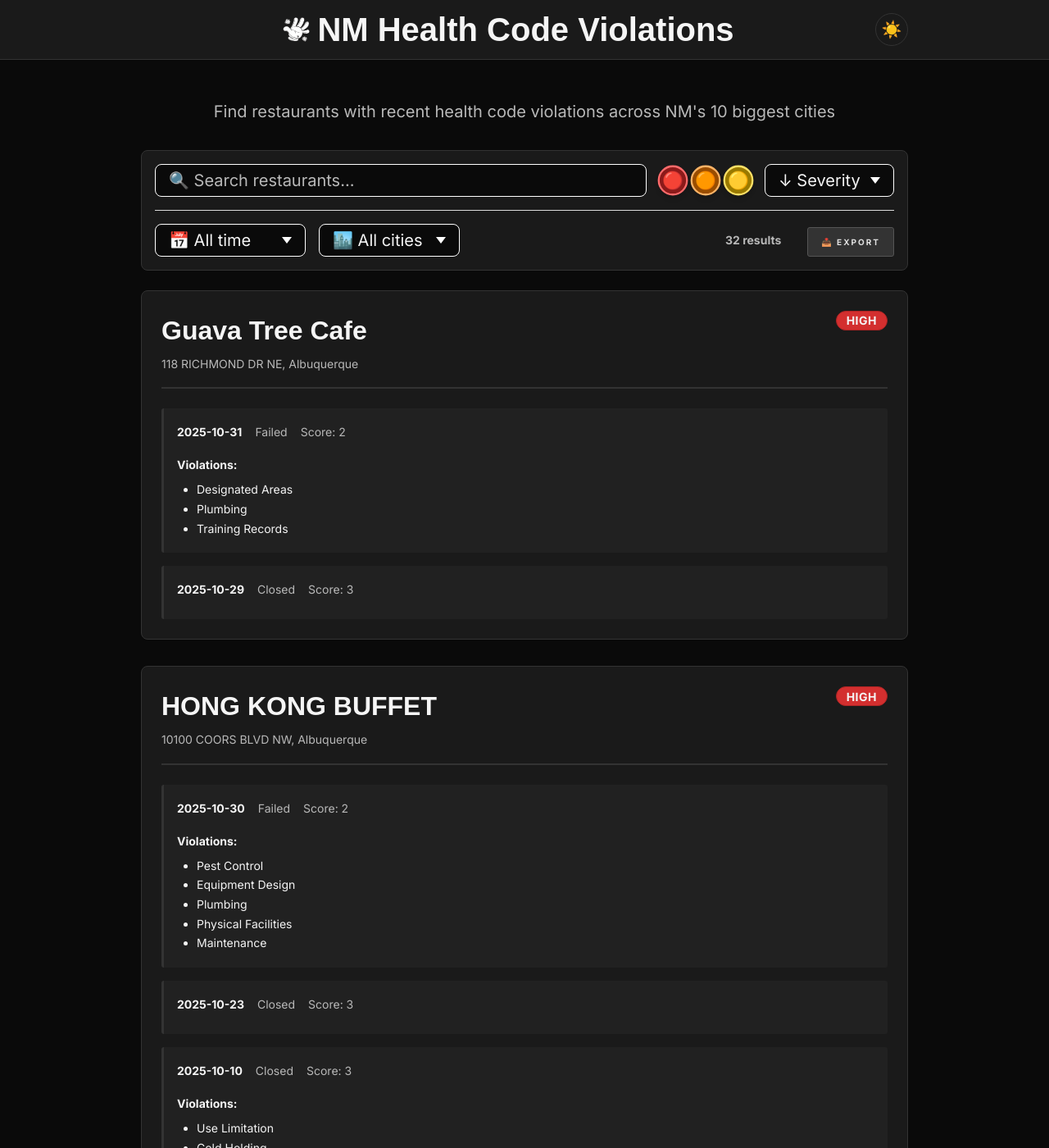
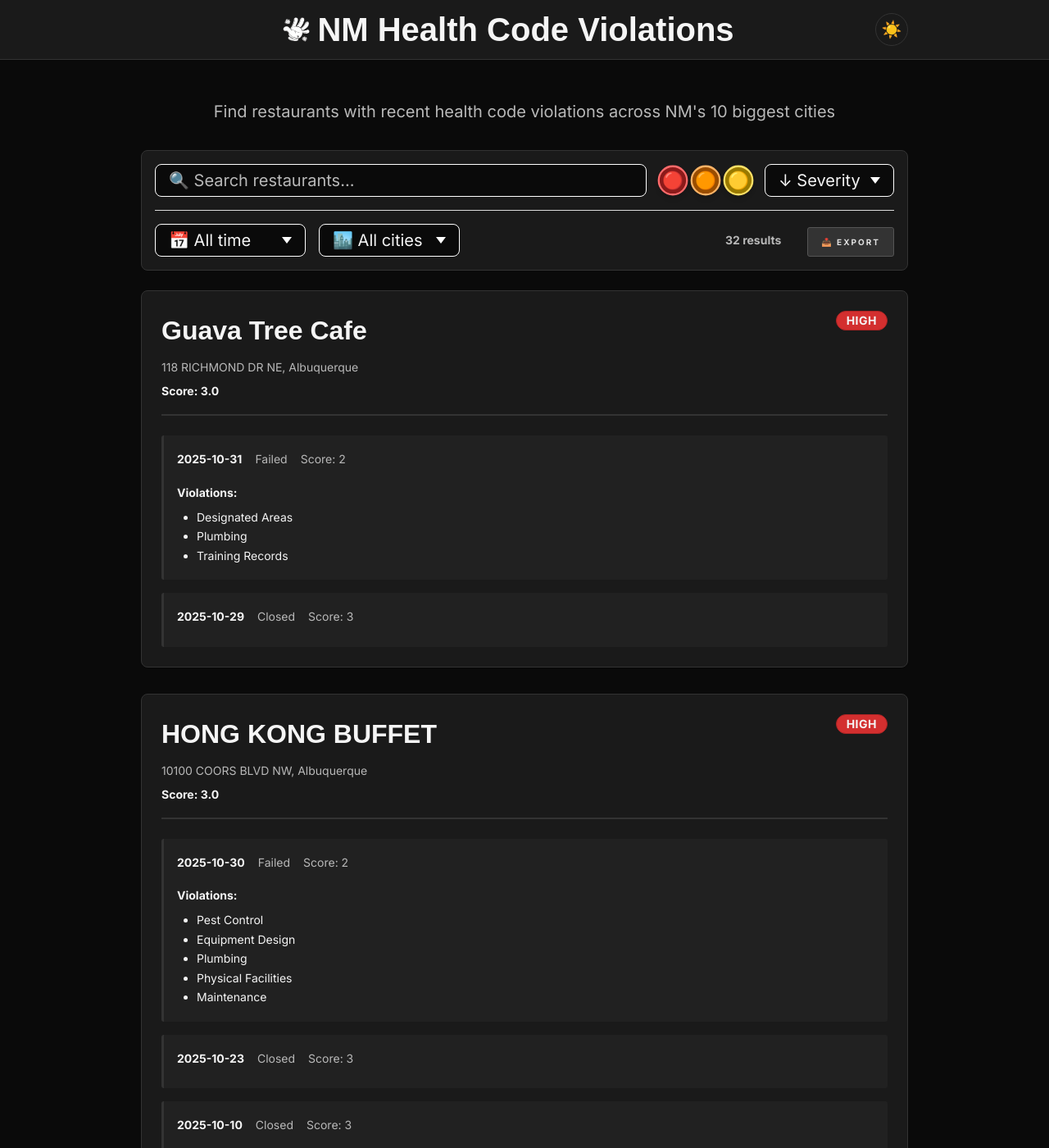
Before and after one commit to aindaco1/restaurant-locations, a Jekyll site: the page built from index.html, in a window 1280 px wide and 1400 px high. Shown: the whole window at 82% size. Built offline with Jekyll 4.4.1, drawn with Linux system fonts in a browser that asks for light colours; some web fonts are replaced; some of the changed text lies outside the part shown.

Commit message:
Add restaurant-level score display and CLOSED status tag

```diff
--- a/assets/partials/_components.scss
+++ b/assets/partials/_components.scss
@@ -541,6 +541,42 @@
     color: $text--muted;
     margin: 0;
   }
+
+  &__score {
+    font-size: $body-small--size;
+    font-weight: $weight--semibold;
+    color: $text--default;
+    margin: $space--xs 0 0 0;
+  }
+}
+
+// ===== Status Tags =====
+
+.status-tag {
+  display: inline-flex;
+  align-items: center;
+  height: 20px;
+  padding: 0 $space--sm;
+  border-radius: $radius--sm;
+  font-size: 10px;
+  font-weight: $weight--bold;
+  text-transform: uppercase;
+  letter-spacing: 0.5px;
+
+  &--closed {
+    background: $color--danger;
+    color: $text--inverse;
+    animation: pulse 2s infinite;
+  }
+}
+
+@keyframes pulse {
+  0%, 100% {
+    opacity: 1;
+  }
+  50% {
+    opacity: 0.7;
+  }
 }
 
 // ===== Inspection Sub-cards =====
--- a/assets/partials/_dark-mode.scss
+++ b/assets/partials/_dark-mode.scss
@@ -48,6 +48,16 @@
 
   .restaurant-card__address {
     color: #b8b8b8;
+  }
+
+  .restaurant-card__score {
+    color: #f5f5f5;
+  }
+
+  // Status tags
+  .status-tag--closed {
+    background: #d32f2f;
+    color: #ffffff;
   }
 
   // Inspection sub-cards
--- a/index.html
+++ b/index.html
@@ -49,8 +49,14 @@
       <!-- Restaurant Header -->
       <div class="restaurant-card__header">
         <div>
-          <h3 class="restaurant-card__title" x-text="restaurant.name"></h3>
+          <div style="display: flex; align-items: center; gap: 8px; margin-bottom: 4px;">
+            <h3 class="restaurant-card__title" x-text="restaurant.name"></h3>
+            <template x-if="restaurant.inspections[0].outcome === 'closed'">
+              <span class="status-tag status-tag--closed">CLOSED</span>
+            </template>
+          </div>
           <p class="restaurant-card__address" x-text="`${restaurant.address}, ${restaurant.city}`"></p>
+          <p class="restaurant-card__score" x-text="`Score: ${restaurant.maxScore.toFixed(1)}`"></p>
         </div>
         <span
           class="badge"
```
